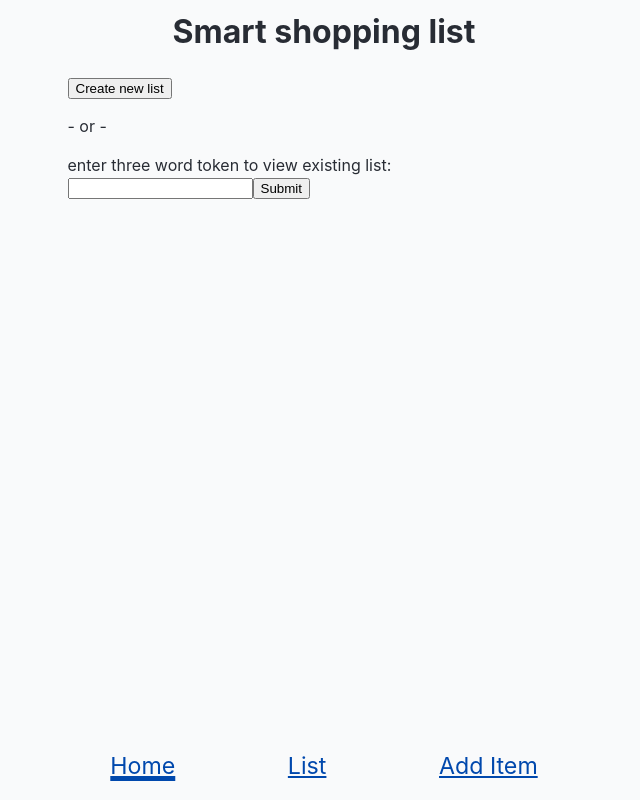
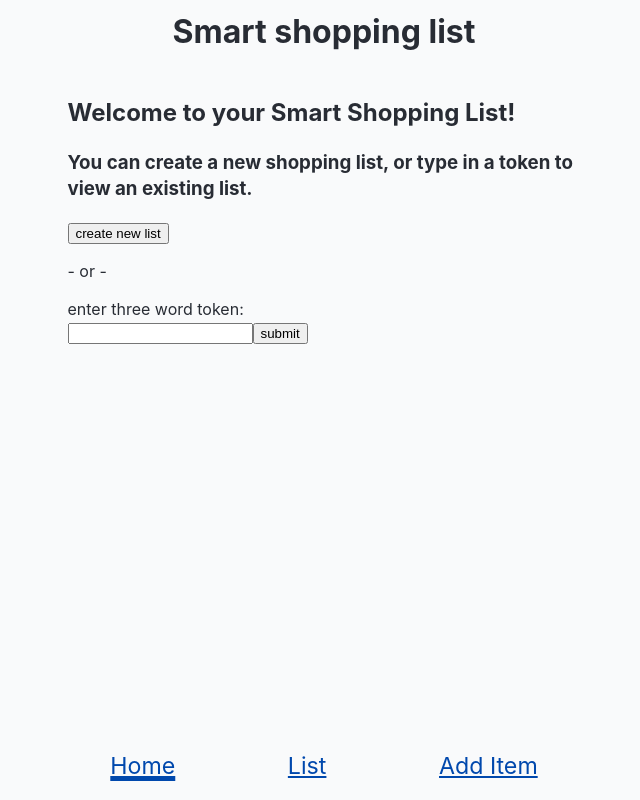
Before and after one commit to the-collab-lab/tcl-57-smart-shopping-list, a React (Vite) app: page / in a window 1280 px wide. Shown: the whole page, without its empty margins (316-956 px from the left). Built offline with nearby package versions, Linux system fonts and the light colour scheme.

Commit message:
added text to help user navigate through the web application

```diff
--- a/src/views/AddItem.jsx
+++ b/src/views/AddItem.jsx
@@ -25,6 +25,7 @@ export function AddItem({ listToken }) {
 	// TODO: implement clear input after user adds item to list
 	return (
 		<>
+			<h2> Add an item to your shopping list</h2>
 			<form onSubmit={handleSubmit}>
 				<label htmlFor="item-name-input">Item name:</label>
 				<input
@@ -57,7 +58,7 @@ export function AddItem({ listToken }) {
 					<label htmlFor="not-soon">Not soon</label>
 				</fieldset>
 
-				<input type="submit" value="Add Item" />
+				<input type="submit" value="add item" />
 			</form>
 			{/* TODO: we could change item added message to a toast message, alert, timeout or use third-party library for this message. */}
 			{itemAdded && <p>Your item has been added.</p>}
--- a/src/views/Home.jsx
+++ b/src/views/Home.jsx
@@ -34,14 +34,17 @@ export function Home({ setListToken }) {
 
 	return (
 		<div className="Home">
+			<h2>Welcome to your Smart Shopping List! </h2>{' '}
+			<h3>
+				You can create a new shopping list, or type in a token to view an
+				existing list.
+			</h3>
 			<button type="button" onClick={handleClick}>
-				Create new list
+				create new list
 			</button>
 			<p> - or - </p>
 			<form onSubmit={handleSumbit}>
-				<label htmlFor="tokenInput">
-					enter three word token to view existing list:
-				</label>
+				<label htmlFor="tokenInput">enter three word token:</label>
 				<div>
 					<input
 						type="text"
@@ -50,10 +53,9 @@ export function Home({ setListToken }) {
 						required
 					/>
 
-					<button type="submit">Submit</button>
+					<button type="submit">submit</button>
 				</div>
 			</form>
-
 			{tokenExists && <Navigate to="/list" replace={true}></Navigate>}
 		</div>
 	);
--- a/src/views/List.jsx
+++ b/src/views/List.jsx
@@ -28,22 +28,34 @@ export function List({ data }) {
 
 	return (
 		<>
+			{renderedListLength === 0 && (
+				<>
+					<h2> Your list currently has no items. </h2>
+					<h3>Click on the add first item button to start your list.</h3>
+					<Link to="/add-item">
+						<button> add first item</button>
+					</Link>
+				</>
+			)}
+			{renderedListLength > 0 && (
+				<>
 					<form onSubmit={clearSearchField}>
-				<label htmlFor="search-filter">Item name:</label>
+						<label htmlFor="search-filter">
+							Search for an item in your list:
+						</label>
 						<input
 							type="text"
 							id="search-filter"
 							value={searchTerm}
 							onChange={(e) => setSearchTerm(e.target.value)}
 						/>
-				<button type="submit"> clear </button>
+						<button type="submit"> clear to reset search </button>
 					</form>
+					<h3> Here are the items in your list:</h3>
+				</>
+			)}
+
 			<ul>{renderedList}</ul>
-			{renderedListLength === 0 && (
-				<Link to="/add-item">
-					<button> add first item</button>
-				</Link>
-			)}
 		</>
 	);
 }
```
Lines whose indentation alone changed are shown as unchanged.
